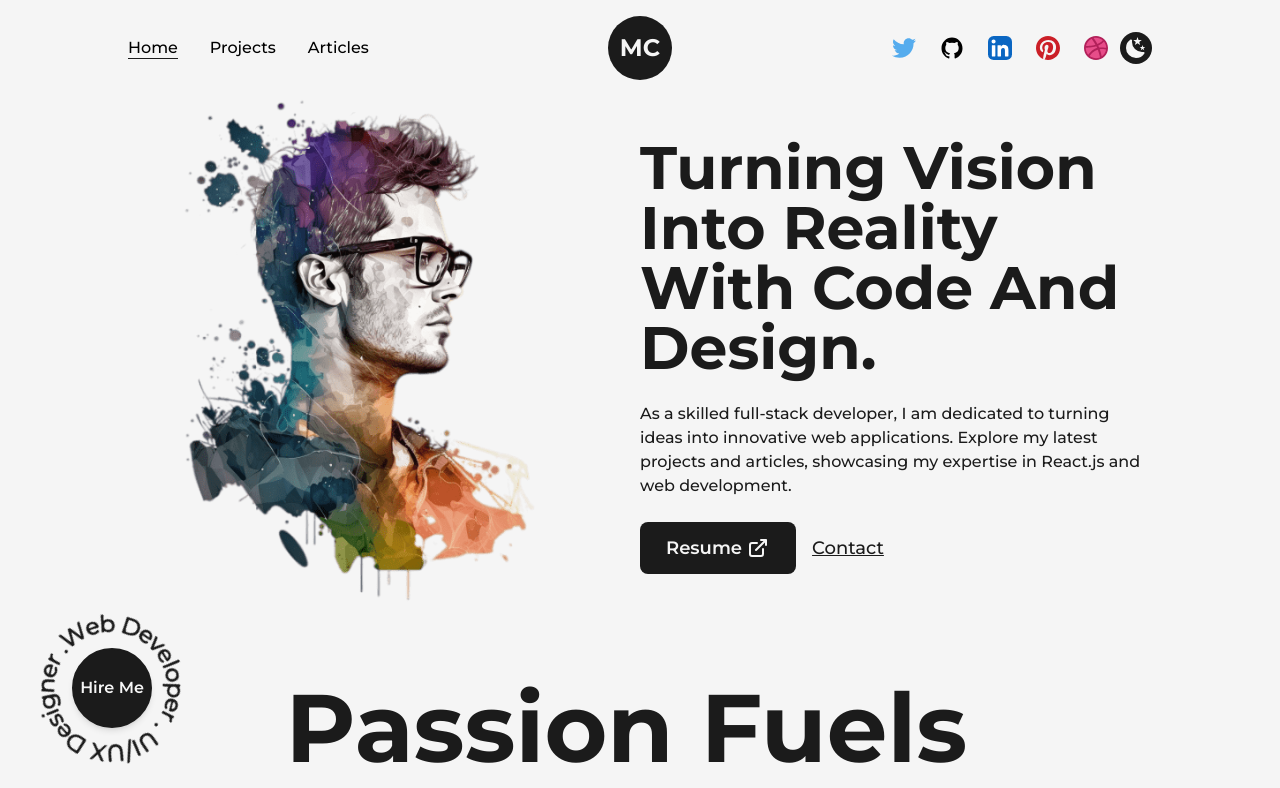
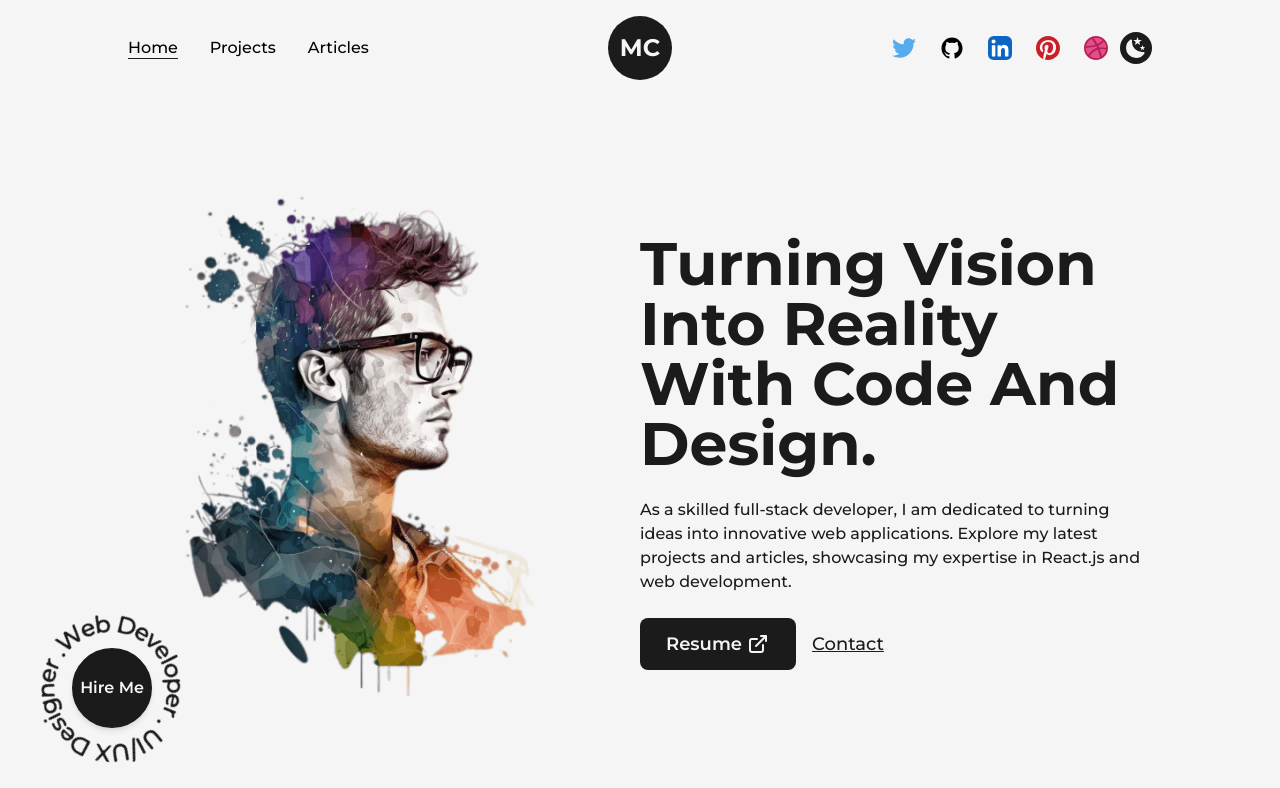
Before and after one commit to DeadChannelDice/nextJS-portfolio, a Next.js app: page / in a window 1280 px wide. Shown: the top 788 px of the page. Built offline with nearby package versions, Linux system fonts and the light colour scheme.

Commit message:
Formatting Hero Image

```diff
--- a/src/pages/index.js
+++ b/src/pages/index.js
@@ -22,12 +22,12 @@ export default function Home() {
         <meta name="description" content="Generated by create next app" />
       </Head>
       <TransitionEffect/>
-      <main className='flex items-center text-dark w-full min-h-screen dark:text-light'>
+      <main className='flex items-center text-dark w-full min-h-screen dark:text-light '>
         <Layout className='pt-0 md:pt-16 sm:pt-8'>
-          <div className="flex justify-between w-full items-center lg:flex-col">
-            <div className='w-1/2 md:w-full'>
+          <div className="flex justify-between w-full items-center lg:flex-col mb-64 mt-24 ">
+            <div className='w-1/2 md:w-full lg:w-full'>
               <Image src={ profilePic } alt="Mike Charpin"
-                className='w-full h-auto lg:hidden md:inline-block md:w-full '
+                className='w-full h-auto  '
                 priority={true}
                 sizes="(max-width: 768px) 100vw, (max-width: 1200px) 50vw, 50vw"
               />
```
